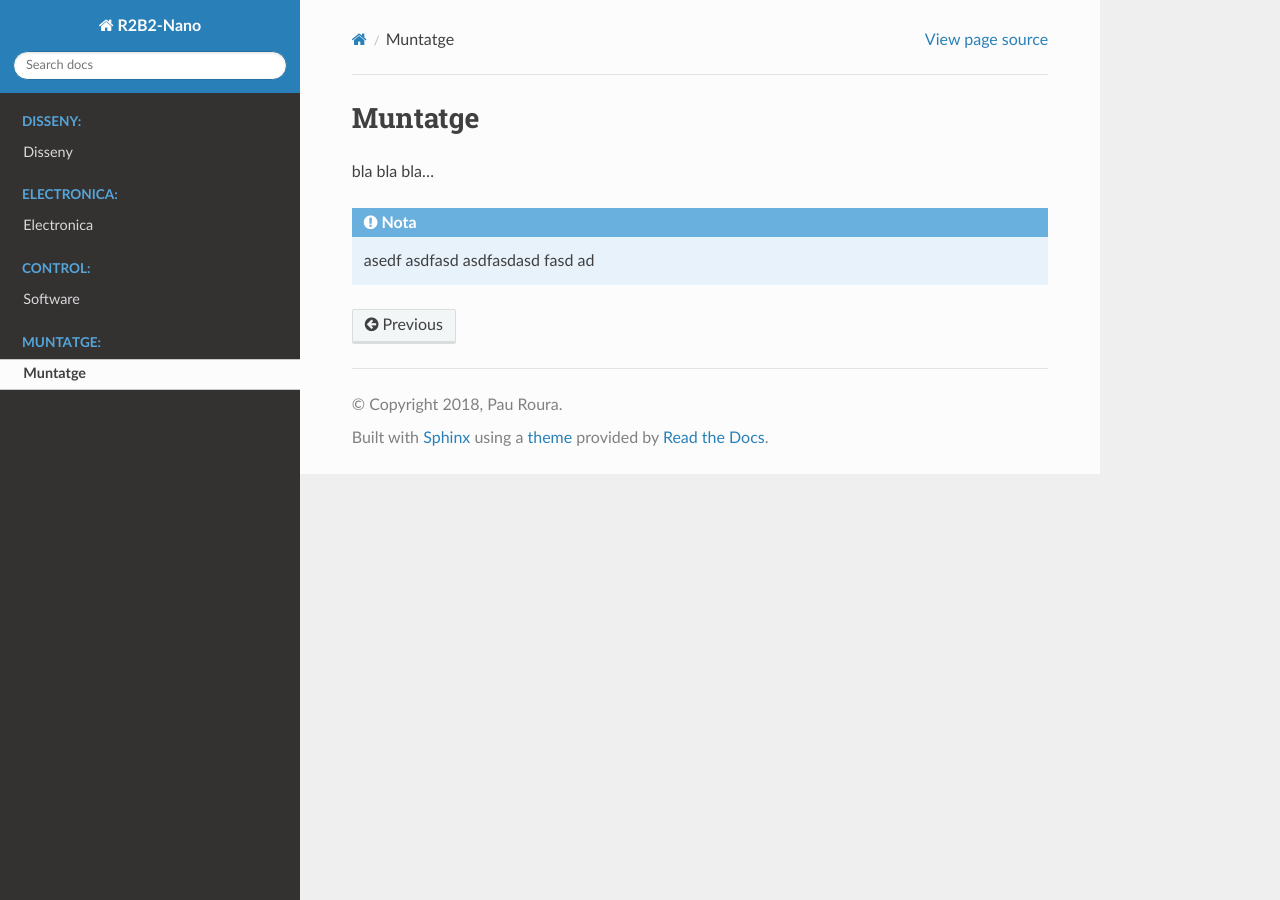
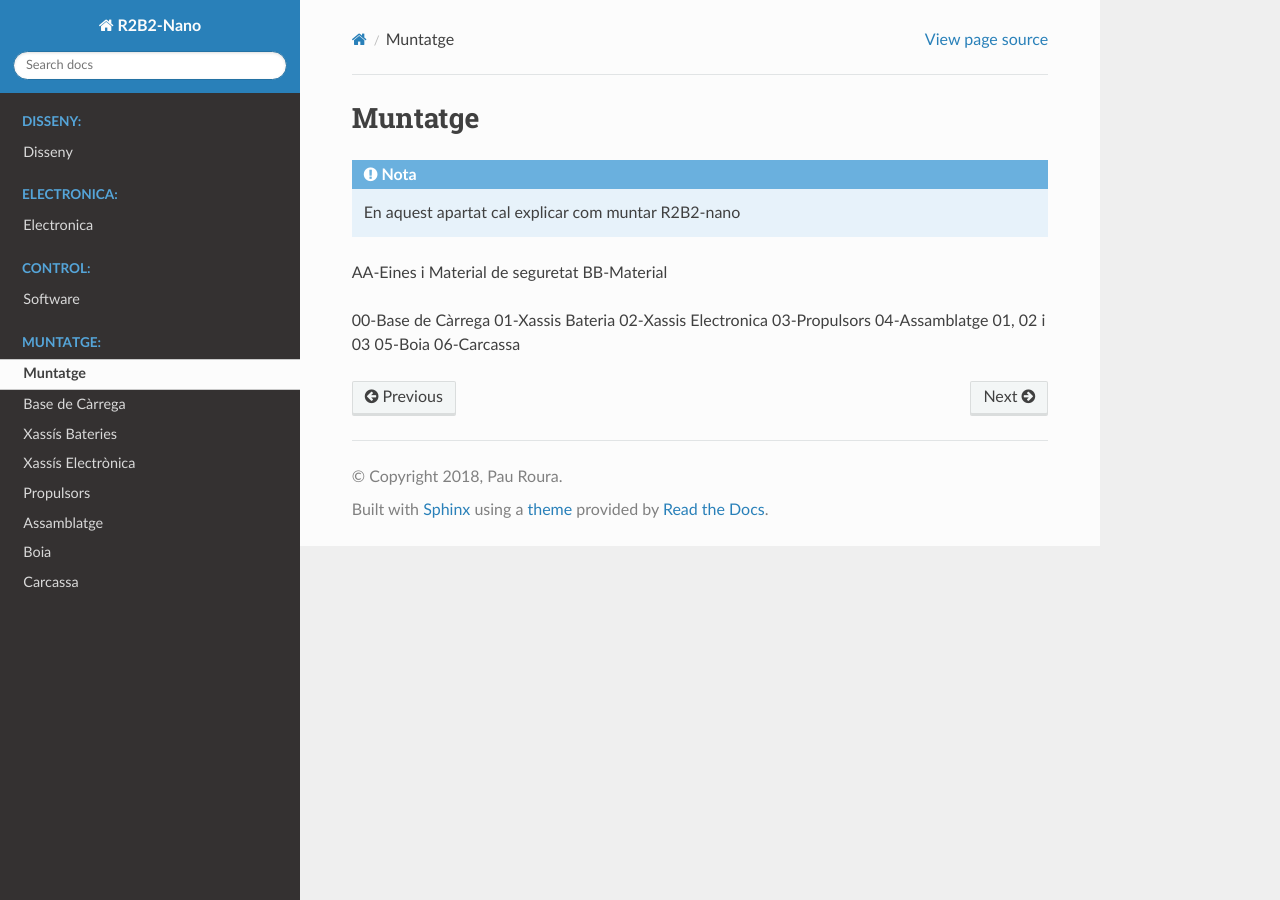
Before and after one commit to proura/r2b2-nano-docs-ca, a Sphinx documentation site: the page built from source/assembly/index.rst, in a window 1280 px wide. Built offline with Sphinx 7.4.7 and the Read the Docs theme 2.0.0, drawn with Linux system fonts in a browser that asks for light colours.

Commit message:
base docs

```diff
--- /dev/null
+++ b/source/assembly/20_battery.rst
@@ -0,0 +1,2 @@
+Xassís Bateries
+===============
--- /dev/null
+++ b/source/assembly/30_electronics.rst
@@ -0,0 +1,2 @@
+Xassís Electrònica
+==================
--- /dev/null
+++ b/source/assembly/40_thrusters.rst
@@ -0,0 +1,2 @@
+Propulsors
+==========
--- /dev/null
+++ b/source/assembly/50_assembly.rst
@@ -0,0 +1,2 @@
+Assamblatge
+===========
--- /dev/null
+++ b/source/assembly/60_buoy.rst
@@ -0,0 +1,2 @@
+Boia
+====
--- /dev/null
+++ b/source/assembly/70_body.rst
@@ -0,0 +1,2 @@
+Carcassa
+========
--- a/source/assembly/index.rst
+++ b/source/assembly/index.rst
@@ -1,12 +1,28 @@
 Muntatge
---------
+========
 
-bla bla bla...
+.. note:: En aquest apartat cal explicar com muntar R2B2-nano
 
-.. note::
+AA-Eines i Material de seguretat
+BB-Material
 
-    asedf
-    asdfasd
-    asdfasdasd
-    fasd
-    ad
+00-Base de Càrrega
+01-Xassis Bateria
+02-Xassis Electronica
+03-Propulsors
+04-Assamblatge 01, 02 i 03
+05-Boia
+06-Carcassa
+
+..
+    .. toctree::
+    :maxdepth: 3
+    :caption: Cluster HA
+
+    10_charger
+    20_battery
+    30_electronics
+    40_thrusters
+    50_assembly
+    60_buoy
+    70_body
--- a/source/conf.py
+++ b/source/conf.py
@@ -86,7 +86,7 @@ html_theme = 'sphinx_rtd_theme'
 # Add any paths that contain custom static files (such as style sheets) here,
 # relative to this directory. They are copied after the builtin static files,
 # so a file named "default.css" will overwrite the builtin "default.css".
-html_static_path = ['../static']
+#html_static_path = ['../static']
 
 # Custom sidebar templates, must be a dictionary that maps document names
 # to template names.
```
Also changed, not shown: source/assembly/10_charger.rst (added, +13 -0 lines), source/index.rst (+12 -4 lines), source/assembly/10_charger_images/10_charger_material.jpg (added).
